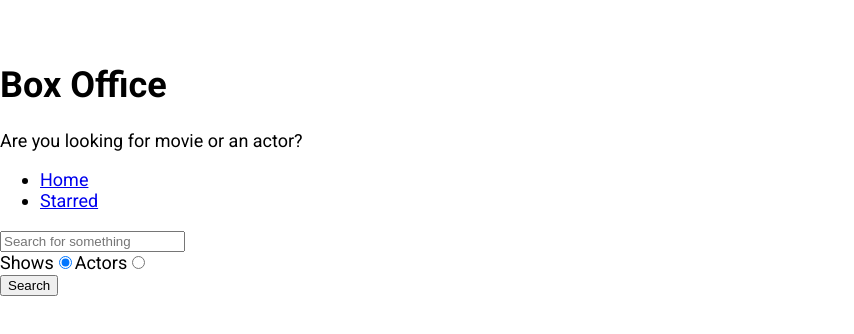
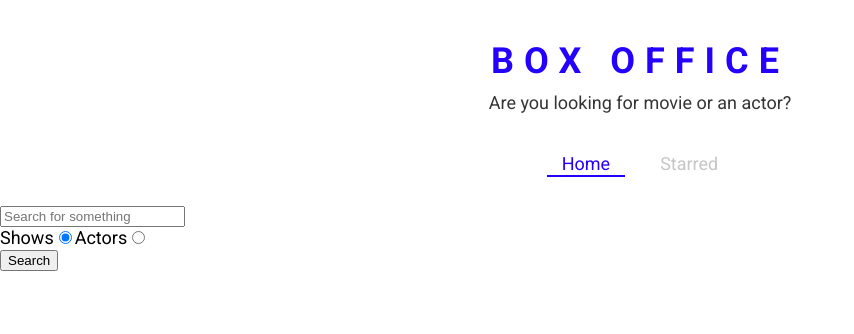
Before and after one commit to kk77777/Box-Office, a React (Create React App) app: page / in a window 1280 px wide. Shown: the top 334 px of the page, without its empty margins (0-854 px from the left). Built offline with nearby package versions, Linux system fonts and the light colour scheme.

Commit message:
created theme for styled components and created styled components for nav and title

```diff
--- a/src/App.js
+++ b/src/App.js
@@ -1,14 +1,22 @@
 import React from 'react';
 import { Switch, Route } from 'react-router-dom';
+import { ThemeProvider } from 'styled-components';
 
-// import Navs from './components/Navs';
 import Home from './pages/Home';
 import Show from './pages/Show';
 import Starred from './pages/Starred';
 
+const theme = {
+  mainColors: {
+    blue: '#2400ff',
+    gray: '#c6c6c6',
+    dark: '#353535',
+  },
+};
+
 function App() {
   return (
-    <div>
+    <ThemeProvider theme={theme}>
       <Switch>
         <Route exact path="/">
           <Home />
@@ -23,7 +31,7 @@
           <div>404! Page Not Found! </div>
         </Route>
       </Switch>
-    </div>
+    </ThemeProvider>
   );
 }
 
--- a/src/components/Navs.js
+++ b/src/components/Navs.js
@@ -1,21 +1,30 @@
 import React from 'react';
-import { Link } from 'react-router-dom';
+import { useLocation } from 'react-router-dom';
+
+import { LinkStyled, NavList } from './Navs.styled';
+
+const LINKS = [
+  { to: '/', text: 'Home' },
+  { to: '/starred', text: 'Starred' },
+];
 
 const Navs = () => {
-  const LINKS = [
-    { to: '/', text: 'Home' },
-    { to: '/starred', text: 'Starred' },
-  ];
+  const location = useLocation();
 
   return (
     <div>
-      <ul>
+      <NavList>
         {LINKS.map(item => (
           <li key={item.to}>
-            <Link to={item.to}>{item.text}</Link>
+            <LinkStyled
+              to={item.to}
+              className={item.to === location.pathname ? 'active' : ''}
+            >
+              {item.text}
+            </LinkStyled>
           </li>
         ))}
-      </ul>
+      </NavList>
     </div>
   );
 };
--- /dev/null
+++ b/src/components/Navs.styled.js
@@ -0,0 +1,41 @@
+import styled from 'styled-components';
+import { Link } from 'react-router-dom';
+
+export const NavList = styled.ul`
+  display: flex;
+  justify-content: center;
+  list-style: none;
+  margin: 0 0 30px;
+  padding: 0;
+`;
+
+export const LinkStyled = styled(Link)`
+  margin: 0 10px;
+  padding: 3px 15px;
+  position: relative;
+  text-decoration: none;
+  color: ${({ theme }) => theme.mainColors.gray};
+  &.active {
+    color: ${({ theme }) => theme.mainColors.blue};
+    &:after {
+      content: '';
+      position: absolute;
+      display: block;
+      height: 2px;
+      left: 0%;
+      bottom: 0;
+      background-color: ${({ theme }) => theme.mainColors.blue};
+      animation: slide-in 0.3s ease-in forwards;
+      @keyframes slide-in {
+        from {
+          left: 50%;
+          width: 0;
+        }
+        to {
+          left: 0%;
+          width: 100%;
+        }
+      }
+    }
+  }
+`;
--- a/src/components/Title.js
+++ b/src/components/Title.js
@@ -1,11 +1,12 @@
 import React from 'react';
+import { TitleWrapper } from './Title.styled';
 
 const Title = ({ title, subtitle }) => {
   return (
-    <div>
+    <TitleWrapper>
       <h1>{title}</h1>
       <p>{subtitle}</p>
-    </div>
+    </TitleWrapper>
   );
 };
 
--- /dev/null
+++ b/src/components/Title.styled.js
@@ -0,0 +1,18 @@
+import styled from 'styled-components';
+
+export const TitleWrapper = styled.div`
+  text-align: center;
+  margin: 0 0 40px;
+
+  h1 {
+    color: ${({ theme }) => theme.mainColors.blue};
+    letter-spacing: 10px;
+    text-transform: uppercase;
+    margin: 0 0 10px;
+  }
+
+  p {
+    color: ${({ theme }) => theme.mainColors.dark};
+    margin: 0;
+  }
+`;
--- a/src/components/styled.js
+++ b/src/components/styled.js
@@ -39,7 +39,6 @@
   display: inline-block;
   width: 18px;
   height: 18px;
-  /* background-color: #ffc806; */
   background-color: ${props => (props.active ? '#ffc806' : '#ddd')};
   clip-path: polygon(
     50% 0%,
```
